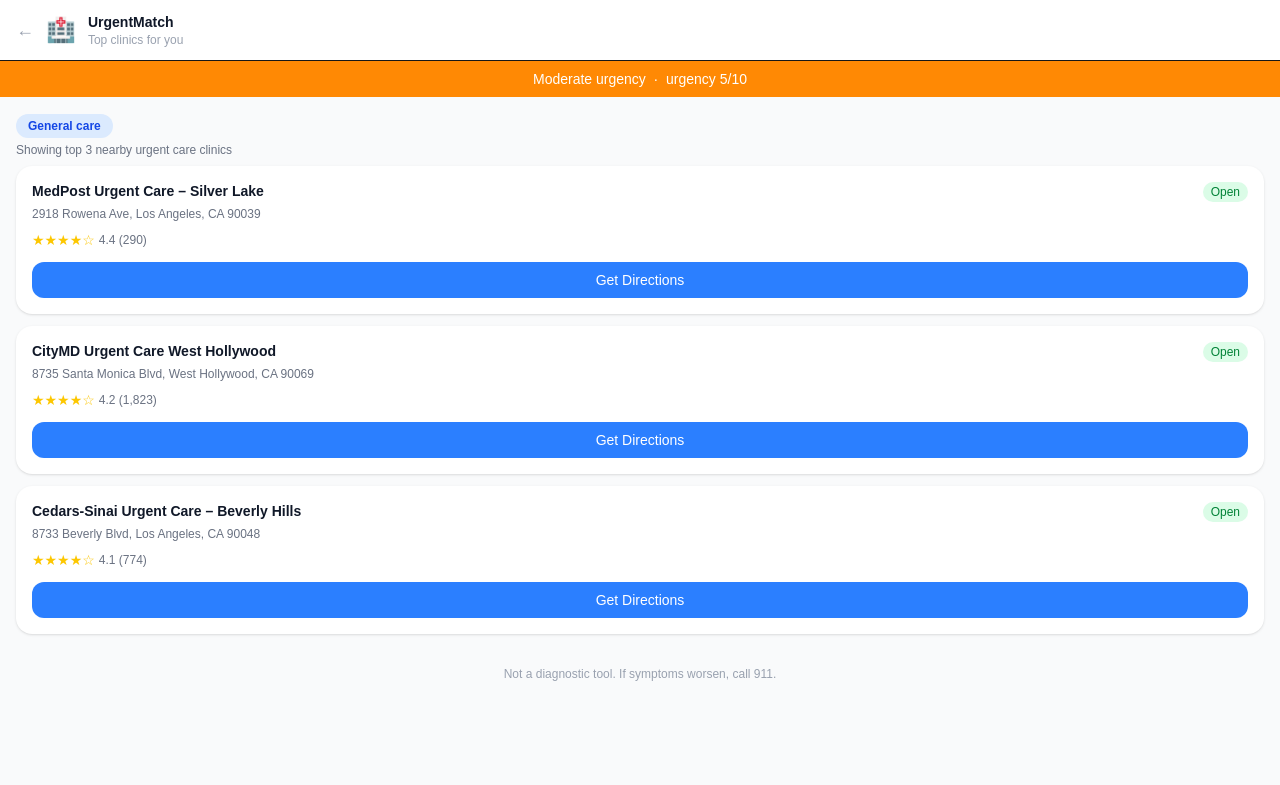
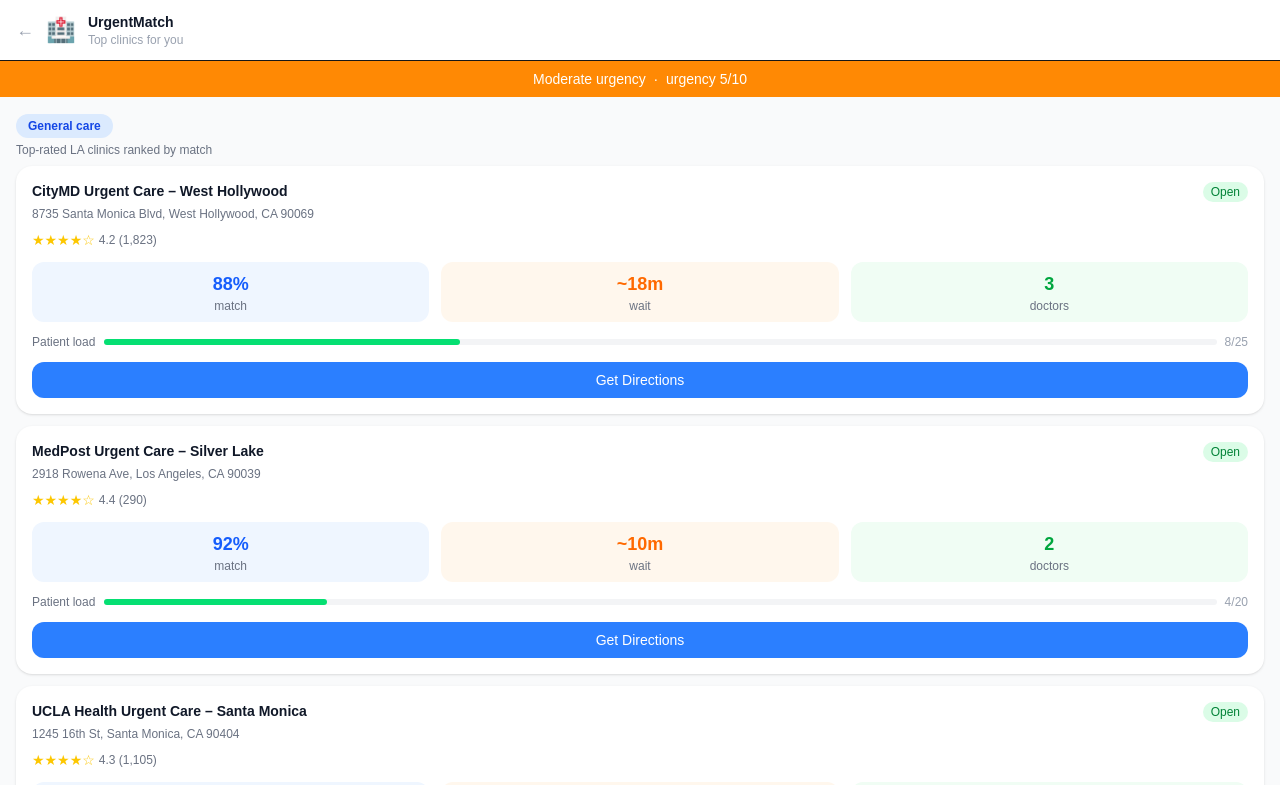
Before and after one commit to pangchutitad-wq/urgentMatch, a Next.js app in the folder web/: page /results in a window 1280 px wide. Shown: the top 785 px of the page. Built offline with nearby package versions, Linux system fonts and the light colour scheme; no server answers.

Commit message:
updates:

```diff
--- /dev/null
+++ b/web/app/api/clinics/route.ts
@@ -0,0 +1,151 @@
+const PLACES_URL = 'https://maps.googleapis.com/maps/api/place/nearbysearch/json'
+const RADIUS_METERS = 24140 // 15 miles
+
+interface Clinic {
+  name: string
+  address: string
+  matchPercent: number
+  etaMinutes: number
+  specialty: string
+  currentPatients: number
+  capacity: number
+  doctorsOnDuty: number
+  rating: number
+  reviewCount: number
+  openNow: boolean
+  mapsUrl: string
+}
+
+const FALLBACK_CLINICS: Clinic[] = [
+  {
+    name: 'CityMD Urgent Care – West Hollywood',
+    address: '8735 Santa Monica Blvd, West Hollywood, CA 90069',
+    matchPercent: 88, etaMinutes: 18, specialty: 'general',
+    currentPatients: 8, capacity: 25, doctorsOnDuty: 3,
+    rating: 4.2, reviewCount: 1823, openNow: true,
+    mapsUrl: 'https://maps.google.com/?q=CityMD+Urgent+Care+West+Hollywood',
+  },
+  {
+    name: 'MedPost Urgent Care – Silver Lake',
+    address: '2918 Rowena Ave, Los Angeles, CA 90039',
+    matchPercent: 92, etaMinutes: 10, specialty: 'general',
+    currentPatients: 4, capacity: 20, doctorsOnDuty: 2,
+    rating: 4.4, reviewCount: 290, openNow: true,
+    mapsUrl: 'https://maps.google.com/?q=MedPost+Urgent+Care+Silver+Lake',
+  },
+  {
+    name: 'UCLA Health Urgent Care – Santa Monica',
+    address: '1245 16th St, Santa Monica, CA 90404',
+    matchPercent: 85, etaMinutes: 20, specialty: 'general',
+    currentPatients: 9, capacity: 32, doctorsOnDuty: 5,
+    rating: 4.3, reviewCount: 1105, openNow: true,
+    mapsUrl: 'https://maps.google.com/?q=UCLA+Health+Urgent+Care+Santa+Monica',
+  },
+]
+
+const NAME_KEYWORDS: Record<string, string[]> = {
+  pediatric: ['pediatric', 'children', 'kids', 'child'],
+  orthopedic: ['ortho', 'bone', 'spine', 'sports'],
+  dermatology: ['derm', 'skin'],
+  respiratory: ['pulm', 'lung', 'respiratory'],
+  gastrointestinal: ['gastro', 'digestive'],
+}
+
+const RELATED: Record<string, string[]> = {
+  respiratory: ['general'],
+  gastrointestinal: ['general'],
+  dermatology: ['general'],
+  orthopedic: ['general'],
+  pediatric: ['general'],
+  general: ['respiratory', 'gastrointestinal', 'dermatology', 'orthopedic'],
+}
+
+function inferSpecialties(name: string): string[] {
+  const n = name.toLowerCase()
+  for (const [sp, kws] of Object.entries(NAME_KEYWORDS)) {
+    if (kws.some((k) => n.includes(k))) return [sp, 'general']
+  }
+  return ['general']
+}
+
+function matchPercent(specialties: string[], requested: string, load: number): number {
+  let base: number
+  if (specialties.includes(requested)) {
+    base = 85
+  } else if (RELATED[requested]?.some((r) => specialties.includes(r))) {
+    base = 62
+  } else {
+    base = 40
+  }
+  // Better score for lower load
+  return Math.min(100, Math.round(base + (1 - load) * 10))
+}
+
+interface PlacesResult {
+  place_id: string
+  name: string
+  vicinity: string
+  rating?: number
+  user_ratings_total?: number
+  opening_hours?: { open_now?: boolean }
+}
+
+export async function GET(request: Request) {
+  const { searchParams } = new URL(request.url)
+  const specialty = searchParams.get('specialty') ?? 'general'
+  const lat = parseFloat(searchParams.get('lat') ?? '')
+  const lon = parseFloat(searchParams.get('lon') ?? '')
+  const apiKey = process.env.GOOGLE_PLACES_API_KEY
+
+  if (!apiKey || isNaN(lat) || isNaN(lon)) {
+    return Response.json(FALLBACK_CLINICS)
+  }
+
+  const params = new URLSearchParams({
+    location: `${lat},${lon}`,
+    radius: String(RADIUS_METERS),
+    keyword: 'urgent care',
+    key: apiKey,
+  })
+
+  let rawResults: PlacesResult[] = []
+  try {
+    const res = await fetch(`${PLACES_URL}?${params}`)
+    const data = (await res.json()) as { status: string; results: PlacesResult[] }
+    if (data.status === 'OK') rawResults = data.results
+  } catch {
+    return Response.json(FALLBACK_CLINICS)
+  }
+
+  if (!rawResults.length) return Response.json(FALLBACK_CLINICS)
+
+  // Assign stable simulated operational data per place_id using a simple hash
+  const clinics: Clinic[] = rawResults.slice(0, 8).map((p) => {
+    const seed = p.place_id.split('').reduce((acc, c) => acc + c.charCodeAt(0), 0)
+    const capacity = 15 + (seed % 20)           // 15–34
+    const currentPatients = (seed * 3) % capacity
+    const etaMinutes = 5 + currentPatients * 2
+    const doctorsOnDuty = 1 + (seed % 4)        // 1–4
+    const load = currentPatients / capacity
+    const specialties = inferSpecialties(p.name)
+
+    return {
+      name: p.name,
+      address: p.vicinity ?? '',
+      matchPercent: matchPercent(specialties, specialty, load),
+      etaMinutes,
+      specialty: specialties[0],
+      currentPatients,
+      capacity,
+      doctorsOnDuty,
+      rating: p.rating ?? 0,
+      reviewCount: p.user_ratings_total ?? 0,
+      openNow: p.opening_hours?.open_now ?? true,
+      mapsUrl: `https://maps.google.com/?q=${encodeURIComponent(p.name + ' ' + (p.vicinity ?? ''))}`,
+    }
+  })
+
+  // Sort by matchPercent desc, return top 3
+  clinics.sort((a, b) => b.matchPercent - a.matchPercent)
+  return Response.json(clinics.slice(0, 3))
+}
--- a/web/app/results/page.tsx
+++ b/web/app/results/page.tsx
@@ -1,57 +1,48 @@
 'use client'
 
+import { useEffect, useState } from 'react'
 import { useSearchParams } from 'next/navigation'
 import { Suspense } from 'react'
 
 interface Clinic {
   name: string
   address: string
+  matchPercent: number
+  etaMinutes: number
+  specialty: string
+  currentPatients: number
+  capacity: number
+  doctorsOnDuty: number
   rating: number
   reviewCount: number
   openNow: boolean
   mapsUrl: string
 }
 
-const CLINICS: Clinic[] = [
+const FALLBACK: Clinic[] = [
   {
-    name: 'CityMD Urgent Care West Hollywood',
+    name: 'CityMD Urgent Care – West Hollywood',
     address: '8735 Santa Monica Blvd, West Hollywood, CA 90069',
-    rating: 4.2,
-    reviewCount: 1823,
-    openNow: true,
-    mapsUrl: 'https://maps.google.com/?q=8735+Santa+Monica+Blvd+West+Hollywood+CA',
-  },
-  {
-    name: 'Cedars-Sinai Urgent Care – Beverly Hills',
-    address: '8733 Beverly Blvd, Los Angeles, CA 90048',
-    rating: 4.1,
-    reviewCount: 774,
-    openNow: true,
-    mapsUrl: 'https://maps.google.com/?q=8733+Beverly+Blvd+Los+Angeles+CA',
+    matchPercent: 88, etaMinutes: 18, specialty: 'general',
+    currentPatients: 8, capacity: 25, doctorsOnDuty: 3,
+    rating: 4.2, reviewCount: 1823, openNow: true,
+    mapsUrl: 'https://maps.google.com/?q=CityMD+Urgent+Care+West+Hollywood',
   },
   {
     name: 'MedPost Urgent Care – Silver Lake',
     address: '2918 Rowena Ave, Los Angeles, CA 90039',
-    rating: 4.4,
-    reviewCount: 290,
-    openNow: true,
-    mapsUrl: 'https://maps.google.com/?q=2918+Rowena+Ave+Los+Angeles+CA',
+    matchPercent: 92, etaMinutes: 10, specialty: 'general',
+    currentPatients: 4, capacity: 20, doctorsOnDuty: 2,
+    rating: 4.4, reviewCount: 290, openNow: true,
+    mapsUrl: 'https://maps.google.com/?q=MedPost+Urgent+Care+Silver+Lake',
   },
   {
-    name: 'NextCare Urgent Care – Mid-Wilshire',
-    address: '5301 Wilshire Blvd, Los Angeles, CA 90036',
-    rating: 4.0,
-    reviewCount: 638,
-    openNow: true,
-    mapsUrl: 'https://maps.google.com/?q=5301+Wilshire+Blvd+Los+Angeles+CA',
-  },
-  {
-    name: 'Concentra Urgent Care – Culver City',
-    address: '10000 Washington Blvd, Culver City, CA 90232',
-    rating: 3.9,
-    reviewCount: 412,
-    openNow: true,
-    mapsUrl: 'https://maps.google.com/?q=10000+Washington+Blvd+Culver+City+CA',
+    name: 'UCLA Health Urgent Care – Santa Monica',
+    address: '1245 16th St, Santa Monica, CA 90404',
+    matchPercent: 85, etaMinutes: 20, specialty: 'general',
+    currentPatients: 9, capacity: 32, doctorsOnDuty: 5,
+    rating: 4.3, reviewCount: 1105, openNow: true,
+    mapsUrl: 'https://maps.google.com/?q=UCLA+Health+Urgent+Care+Santa+Monica',
   },
 ]
 
@@ -77,8 +68,7 @@ function Stars({ rating }: { rating: number }) {
 }
 
 function UrgencyBar({ urgency }: { urgency: number }) {
-  const color =
-    urgency >= 8 ? 'bg-red-500' : urgency >= 5 ? 'bg-orange-400' : 'bg-green-500'
+  const color = urgency >= 8 ? 'bg-red-500' : urgency >= 5 ? 'bg-orange-400' : 'bg-green-500'
   const label =
     urgency >= 8 ? 'High urgency — be seen soon' : urgency >= 5 ? 'Moderate urgency' : 'Low urgency'
   return (
@@ -88,12 +78,50 @@ function UrgencyBar({ urgency }: { urgency: number }) {
   )
 }
 
+function LoadBar({ current, capacity }: { current: number; capacity: number }) {
+  const pct = Math.min(Math.round((current / capacity) * 100), 100)
+  const color = pct >= 70 ? 'bg-red-400' : pct >= 40 ? 'bg-orange-400' : 'bg-green-400'
+  return (
+    <div className="flex items-center gap-2 mb-1">
+      <span className="text-xs text-gray-500 w-16 shrink-0">Patient load</span>
+      <div className="flex-1 bg-gray-100 rounded-full h-1.5">
+        <div className={`${color} h-1.5 rounded-full`} style={{ width: `${pct}%` }} />
+      </div>
+      <span className="text-xs text-gray-400">{current}/{capacity}</span>
+    </div>
+  )
+}
+
+function ClinicSkeleton() {
+  return (
+    <div className="bg-white rounded-2xl shadow-sm p-4 animate-pulse">
+      <div className="h-4 bg-gray-200 rounded w-3/4 mb-2" />
+      <div className="h-3 bg-gray-100 rounded w-1/2 mb-4" />
+      <div className="h-3 bg-gray-100 rounded w-full mb-1" />
+      <div className="h-3 bg-gray-100 rounded w-2/3 mb-4" />
+      <div className="h-9 bg-gray-200 rounded-xl" />
+    </div>
+  )
+}
+
 function ResultsContent() {
   const params = useSearchParams()
   const specialty = params.get('specialty') ?? 'general'
   const urgency = Number(params.get('urgency') ?? 5)
+  const lat = params.get('lat')
+  const lon = params.get('lon')
 
-  const sorted = [...CLINICS].sort((a, b) => b.rating - a.rating).slice(0, 3)
+  const [clinics, setClinics] = useState<Clinic[] | null>(null)
+
+  useEffect(() => {
+    const q = new URLSearchParams({ specialty, urgency: String(urgency) })
+    if (lat) q.set('lat', lat)
+    if (lon) q.set('lon', lon)
+    fetch(`/api/clinics?${q}`)
+      .then((r) => r.json())
+      .then((data: Clinic[]) => setClinics(data.length ? data : FALLBACK))
+      .catch(() => setClinics(FALLBACK))
+  }, [specialty, urgency, lat, lon])
 
   return (
     <div className="flex flex-col min-h-screen bg-gray-50">
@@ -101,7 +129,7 @@ function ResultsContent() {
       <div className="bg-white border-b px-4 py-3 flex items-center gap-3">
         <a href="/chat" className="text-gray-400 hover:text-gray-600 text-lg">←</a>
         <span className="text-2xl">🏥</span>
-        <div>
+        <div className="flex-1">
           <p className="font-semibold text-gray-900 text-sm">UrgentMatch</p>
           <p className="text-xs text-gray-400">Top clinics for you</p>
         </div>
@@ -109,53 +137,76 @@ function ResultsContent() {
 
       <UrgencyBar urgency={urgency} />
 
-      {/* Specialty badge */}
       <div className="px-4 pt-4 pb-2">
         <span className="inline-block bg-blue-100 text-blue-700 text-xs font-semibold px-3 py-1 rounded-full">
           {SPECIALTY_LABELS[specialty] ?? specialty} care
         </span>
-        <p className="text-gray-500 text-xs mt-1">Showing top 3 nearby urgent care clinics</p>
+        <p className="text-gray-500 text-xs mt-1">
+          {lat ? 'Nearest clinics ranked by match' : 'Top-rated LA clinics ranked by match'}
+        </p>
       </div>
 
-      {/* Clinic cards */}
       <div className="px-4 space-y-3 pb-8">
-        {sorted.map((clinic, i) => (
+        {clinics === null ? (
+          <><ClinicSkeleton /><ClinicSkeleton /><ClinicSkeleton /></>
+        ) : (
+          clinics.map((clinic, i) => (
             <div key={i} className="bg-white rounded-2xl shadow-sm p-4">
+              {/* Name + open badge */}
               <div className="flex justify-between items-start mb-1">
                 <p className="font-semibold text-gray-900 text-sm leading-snug flex-1 pr-2">
                   {clinic.name}
                 </p>
-              <span
-                className={`text-xs font-medium px-2 py-0.5 rounded-full shrink-0 ${
+                <span className={`text-xs font-medium px-2 py-0.5 rounded-full shrink-0 ${
                   clinic.openNow ? 'bg-green-100 text-green-700' : 'bg-red-100 text-red-600'
-                }`}
-              >
+                }`}>
                   {clinic.openNow ? 'Open' : 'Closed'}
                 </span>
               </div>
 
               <p className="text-gray-500 text-xs mb-2">{clinic.address}</p>
 
+              {/* Rating */}
               <div className="flex items-center gap-1 mb-3">
                 <Stars rating={clinic.rating} />
                 <span className="text-xs text-gray-500">
-                {clinic.rating.toFixed(1)} ({clinic.reviewCount.toLocaleString()})
+                  {clinic.rating.toFixed(1)}
+                  {clinic.reviewCount > 0 && ` (${clinic.reviewCount.toLocaleString()})`}
                 </span>
               </div>
+
+              {/* Stats row */}
+              <div className="flex gap-3 mb-3">
+                <div className="flex-1 bg-blue-50 rounded-xl p-2 text-center">
+                  <p className="text-lg font-bold text-blue-600">{clinic.matchPercent}%</p>
+                  <p className="text-xs text-gray-500">match</p>
+                </div>
+                <div className="flex-1 bg-orange-50 rounded-xl p-2 text-center">
+                  <p className="text-lg font-bold text-orange-500">~{clinic.etaMinutes}m</p>
+                  <p className="text-xs text-gray-500">wait</p>
+                </div>
+                <div className="flex-1 bg-green-50 rounded-xl p-2 text-center">
+                  <p className="text-lg font-bold text-green-600">{clinic.doctorsOnDuty}</p>
+                  <p className="text-xs text-gray-500">doctors</p>
+                </div>
+              </div>
+
+              {/* Load bar */}
+              <LoadBar current={clinic.currentPatients} capacity={clinic.capacity} />
 
               <a
                 href={clinic.mapsUrl}
                 target="_blank"
                 rel="noopener noreferrer"
-              className="block w-full text-center bg-blue-500 hover:bg-blue-600 text-white text-sm font-medium py-2 rounded-xl transition-colors"
+                className="mt-3 block w-full text-center bg-blue-500 hover:bg-blue-600 text-white text-sm font-medium py-2 rounded-xl transition-colors"
               >
                 Get Directions
               </a>
             </div>
-        ))}
+          ))
+        )}
       </div>
 
-      {/* Footer disclaimer */}
       <p className="text-center text-xs text-gray-400 px-6 pb-6">
         Not a diagnostic tool. If symptoms worsen, call 911.
       </p>
@@ -165,7 +216,9 @@ function ResultsContent() {
 
 export default function ResultsPage() {
   return (
-    <Suspense fallback={<div className="flex items-center justify-center h-screen text-gray-400">Loading…</div>}>
+    <Suspense fallback={
+      <div className="flex items-center justify-center h-screen text-gray-400">Loading…</div>
+    }>
       <ResultsContent />
     </Suspense>
   )
```
Also changed, not shown: 2 other files (tests, documents, lock files or other folders). Lines whose indentation alone changed are shown as unchanged.
